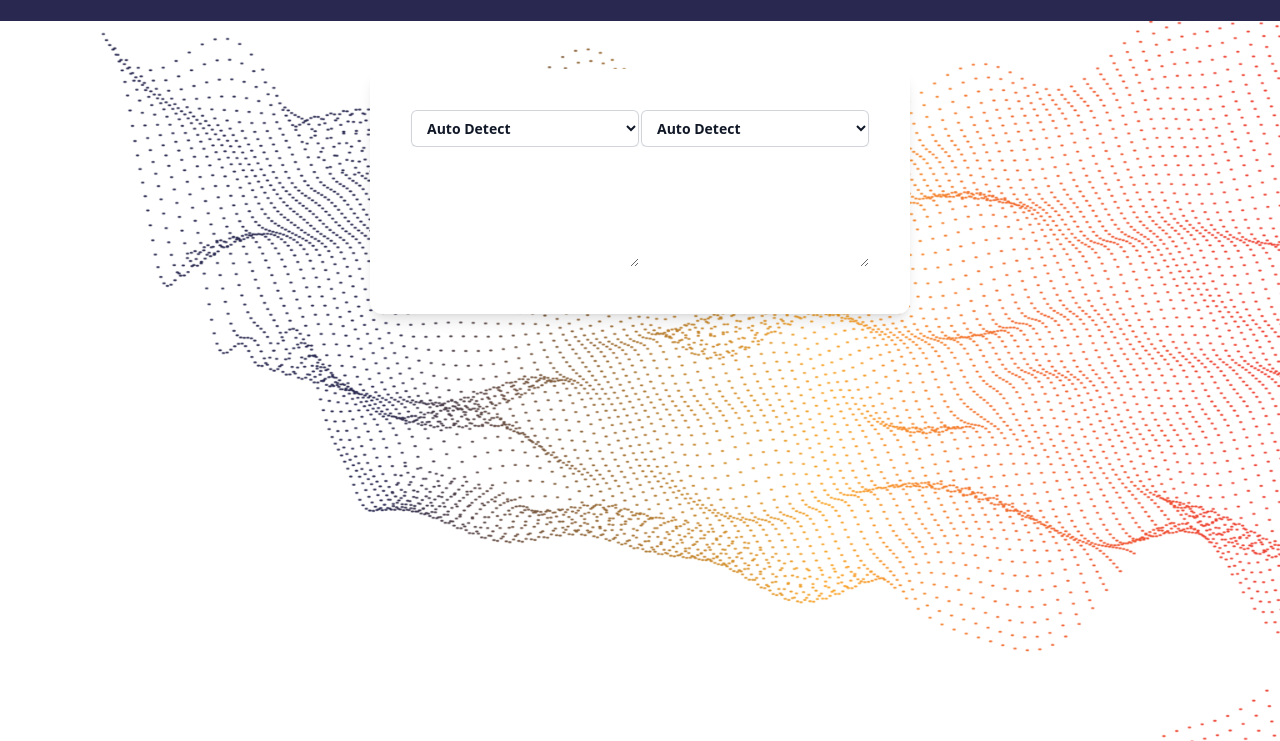
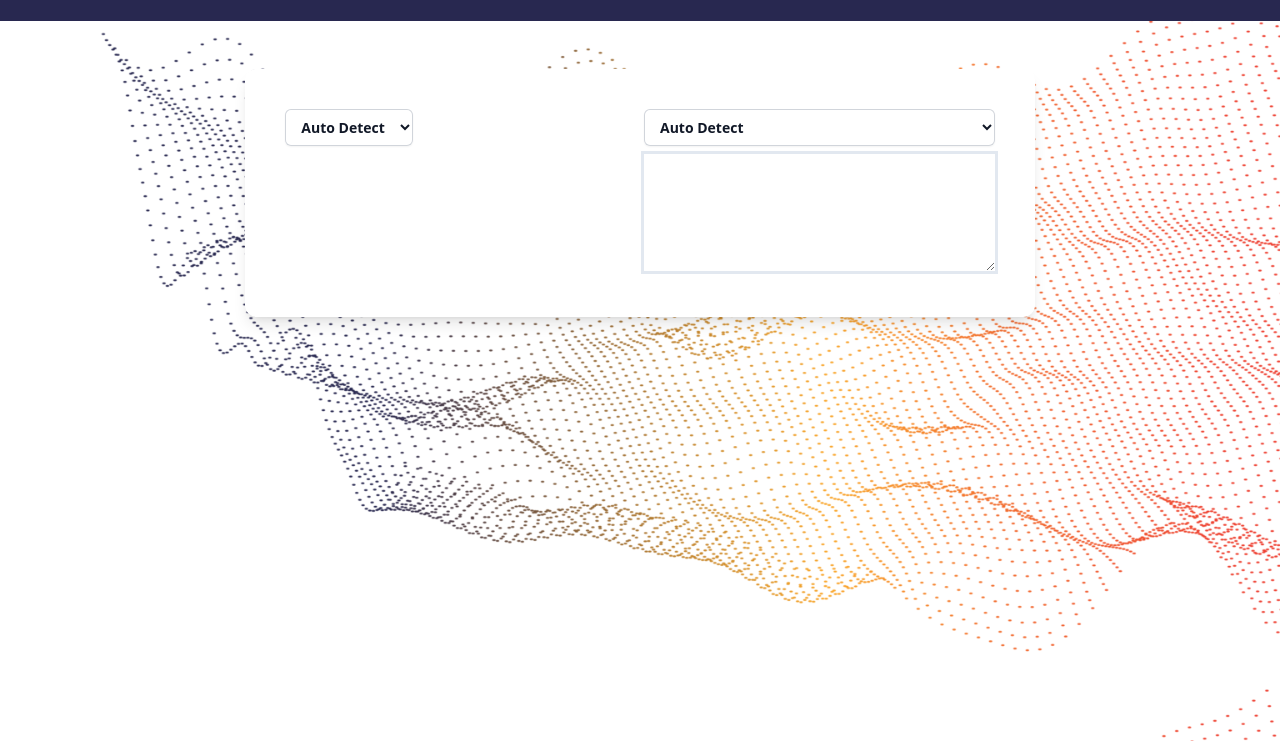
Before and after one commit to SunbirdAI/sunbird-ai-api-experimental, a website: page app/front_end/home.html in a window 1280 px wide. Shown: the part 59-800 px from the top of the page. Drawn offline with Linux system fonts and the light colour scheme.

Commit message:
Implementing grid

```diff
--- a/app/front_end/home.html
+++ b/app/front_end/home.html
@@ -15,13 +15,20 @@
             </div>
         </div>
     </header>
-    <main class="p-12" >
-        <div class="bg-white p-10 mx-auto max-w-max rounded-xl shadow-lg flex items-center space-x-4">
-        <table class="tta_tbl" role="presentation">
-            <tbody>
-                <tr>
-                    <td class="tta_incell">
-                        <div class="source_language_drop">
+    <main class="p-12 flex " >
+        <div class="bg-white p-10 contain w-2/3 container rounded-xl shadow-lg items-center grid grid-cols-2 gap-2 ">
+            <div class="col1">
+                <select name="Souce Language" id="tta_select_drop" class="ttasrcsl inline-flex  justify-center gap-x-1.5 rounded-md bg-white px-3 py-2 text-sm font-semibold text-gray-900 shadow-sm ring-1 ring-inset ring-gray-300 hover:bg-gray-50">
+                    <option value="">Auto Detect</option>
+                    <option value="English">English</option>
+                    <option value="Luganda">Luganda</option>
+                    <option value="Luganda">Lugbara</option>
+                    <option value="Luganda">Runyankole</option>
+                    <option value="Luganda">Ateso</option>
+                    <option value="Luganda">Acholi</option>
+                </select>
+            </div>
+            <div class="col1">
                 <select name="Souce Language" id="tta_select_drop" class="ttasrcsl inline-flex w-full justify-center gap-x-1.5 rounded-md bg-white px-3 py-2 text-sm font-semibold text-gray-900 shadow-sm ring-1 ring-inset ring-gray-300 hover:bg-gray-50">
                     <option value="">Auto Detect</option>
                     <option value="English">English</option>
@@ -32,35 +39,12 @@
                     <option value="Luganda">Acholi</option>
                 </select>
             </div>
-                        <div class="tta_text">
-                            <div class="tta_container">
-                                <textarea id="tta_input_text" cols="23" rows="5"></textarea>
+            <div class="col1">
+                <!-- <textarea cols="30" rows="10"></textarea> -->
             </div>
+            <div class="col1  ">
+                <textarea class="ring ring-slate-200 w-full aspect-[3/1] "></textarea>
             </div>
-                    </td>
-                    <td class="tta_outcell">
-                        <div class="target_language_drop">
-                            <div class="source_language_drop">
-                                <select name="Souce Language" id="tta_select_drop" class="ttasrcsl inline-flex w-full justify-center gap-x-1.5 rounded-md bg-white px-3 py-2 text-sm font-semibold text-gray-900 shadow-sm ring-1 ring-inset ring-gray-300 hover:bg-gray-50">
-                                    <option value="">Auto Detect</option>
-                                    <option value="English">English</option>
-                                    <option value="Luganda">Luganda</option>
-                                    <option value="Luganda">Lugbara</option>
-                                    <option value="Luganda">Runyankole</option>
-                                    <option value="Luganda">Ateso</option>
-                                    <option value="Luganda">Acholi</option>
-                                </select>
-                            </div>
-                        </div>
-                        <div class="tta_text">
-                            <div class="tta_container">
-                                <textarea id="tta_output_text" cols="23" rows="5"></textarea>
-                            </div>
-                        </div>
-                    </td>
-                </tr>
-            </tbody>
-        </table>
         </div>
     </main>
 </body>
--- a/app/tailwind.config.js
+++ b/app/tailwind.config.js
@@ -2,7 +2,11 @@
 module.exports = {
   content: ["./front_end/*.{html,js}"],
   theme: {
-    extend: {},
+    extend: {
+      aspectRatio: {
+        '3/1': '3 / 1',
+      }
+    },
     backgroundSize: {
       'auto': 'auto',
       'cover': 'cover',
```
Also changed, not shown: app/front_end/output.css. Lines whose indentation alone changed are shown as unchanged.
